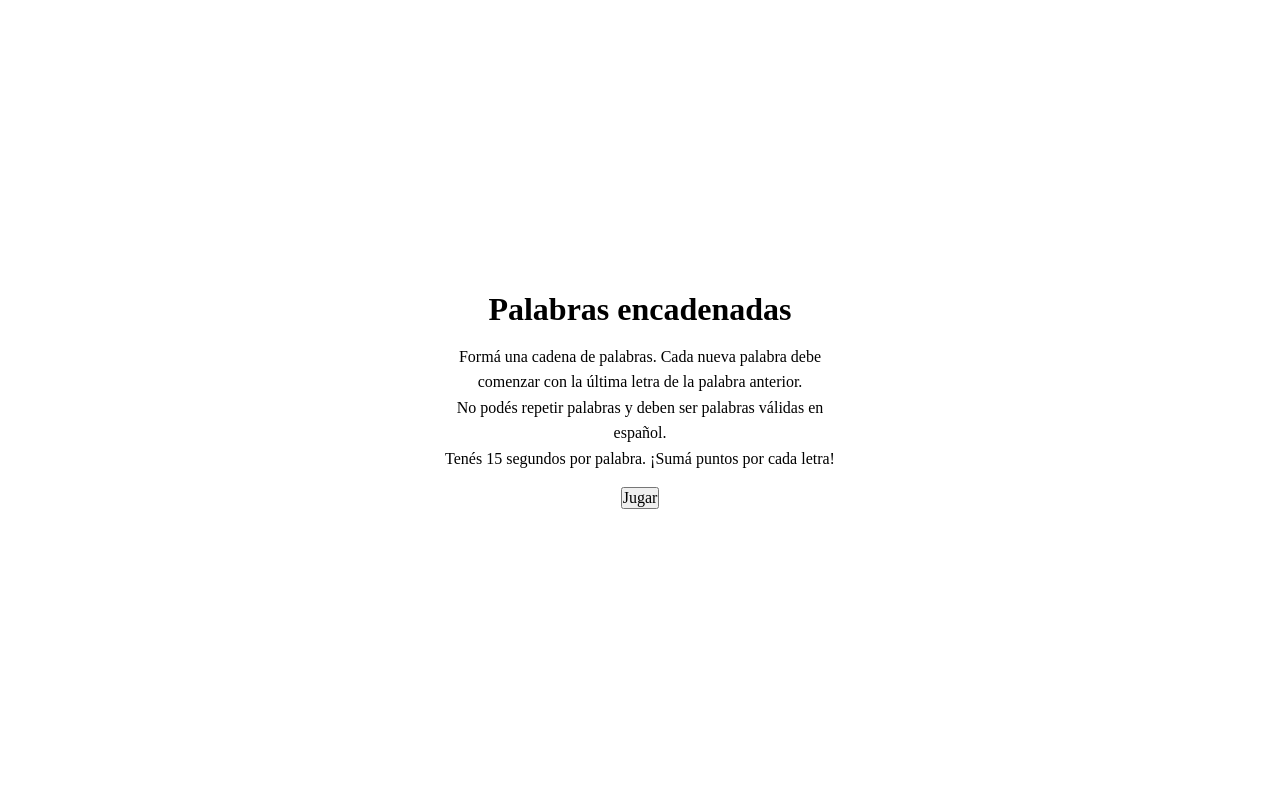
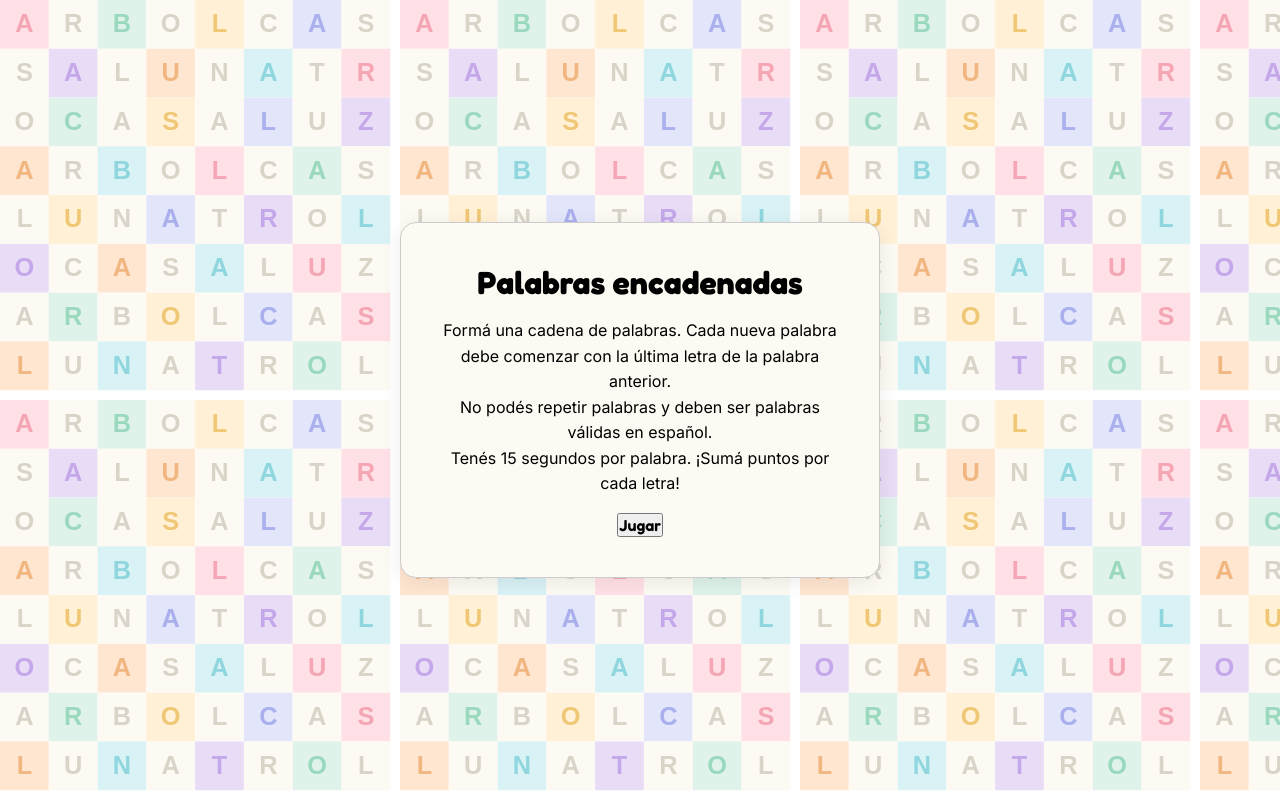
Before and after one commit to UrielBenitez/unq-ui-uriel-benitez-trabajo-final, a React (Vite) app in the folder unq-ui-uriel-benitez-trabajo-final/: page / in a window 1280 px wide. Built offline with nearby package versions, Linux system fonts and the light colour scheme.

Commit message:
styles: agregar fondo de colores

```diff
--- a/unq-ui-uriel-benitez-trabajo-final/index.html
+++ b/unq-ui-uriel-benitez-trabajo-final/index.html
@@ -2,6 +2,12 @@
 <html lang="en">
   <head>
     <meta charset="UTF-8" />
+    <link rel="preconnect" href="https://fonts.googleapis.com" />
+    <link rel="preconnect" href="https://fonts.gstatic.com" crossorigin />
+    <link
+      href="https://fonts.googleapis.com/css2?family=Fredoka:wght@500;600;700&family=Inter:wght@400;500;600&display=swap"
+      rel="stylesheet"
+    />
     <link rel="icon" type="image/svg+xml" href="./src/assets/cadena.png" />
     <meta name="viewport" content="width=device-width, initial-scale=1.0" />
     <title>Palabras Encadenadas</title>
--- a/unq-ui-uriel-benitez-trabajo-final/src/App.css
+++ b/unq-ui-uriel-benitez-trabajo-final/src/App.css
@@ -2,9 +2,15 @@
   display: flex;
   flex-direction: column;
   gap: 1rem;
-  justify-content: center;
   align-items: center;
-  height: 100dvh;
+  margin: 0 auto;
+  border: 1px solid #ccc;
+
+  background: #fdfaf3;
+  border-radius: 16px;
+  padding: 2.5rem;
+  box-shadow: 0 4px 20px rgba(0, 0, 0, 0.08);
+  max-width: 480px;
 }
 
 .explicacion {
--- a/unq-ui-uriel-benitez-trabajo-final/src/index.css
+++ b/unq-ui-uriel-benitez-trabajo-final/src/index.css
@@ -31,3 +31,35 @@ a {
   color: inherit;
   text-decoration: none;
 }
+
+h1 {
+  font-family: "Fredoka", sans-serif;
+  font-weight: 700;
+}
+
+body,
+input,
+button,
+li,
+p {
+  font-family: "Inter", sans-serif;
+}
+
+button {
+  font-family: "Fredoka", sans-serif;
+  font-weight: 600;
+}
+
+body {
+  background-image: url("/sopa_letras_fondo.svg");
+  background-repeat: repeat;
+  background-size: 400px 400px;
+  height: 100dvh;
+}
+
+#root {
+  display: flex;
+  flex-direction: column;
+  justify-content: center;
+  height: 100%;
+}
```
Also changed, not shown: unq-ui-uriel-benitez-trabajo-final/public/sopa_letras_fondo.svg (added).
